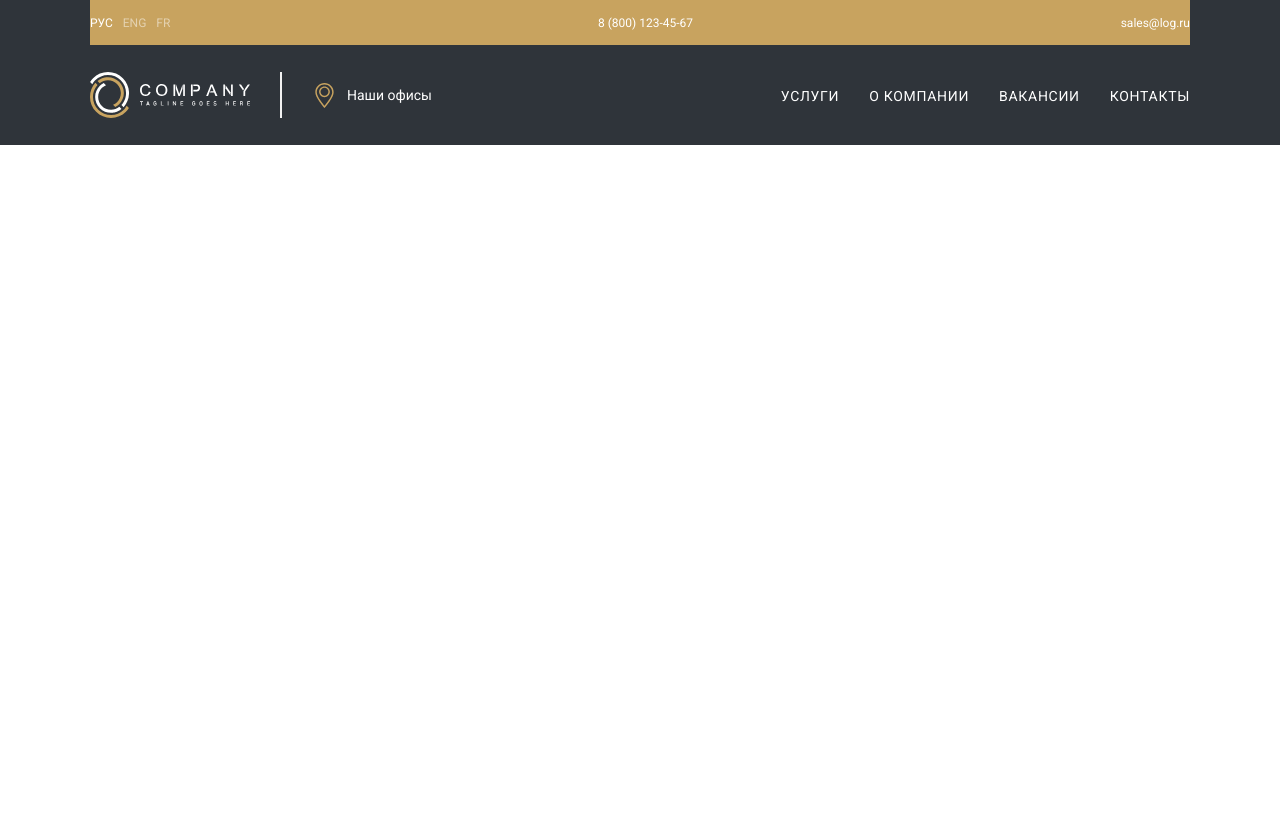
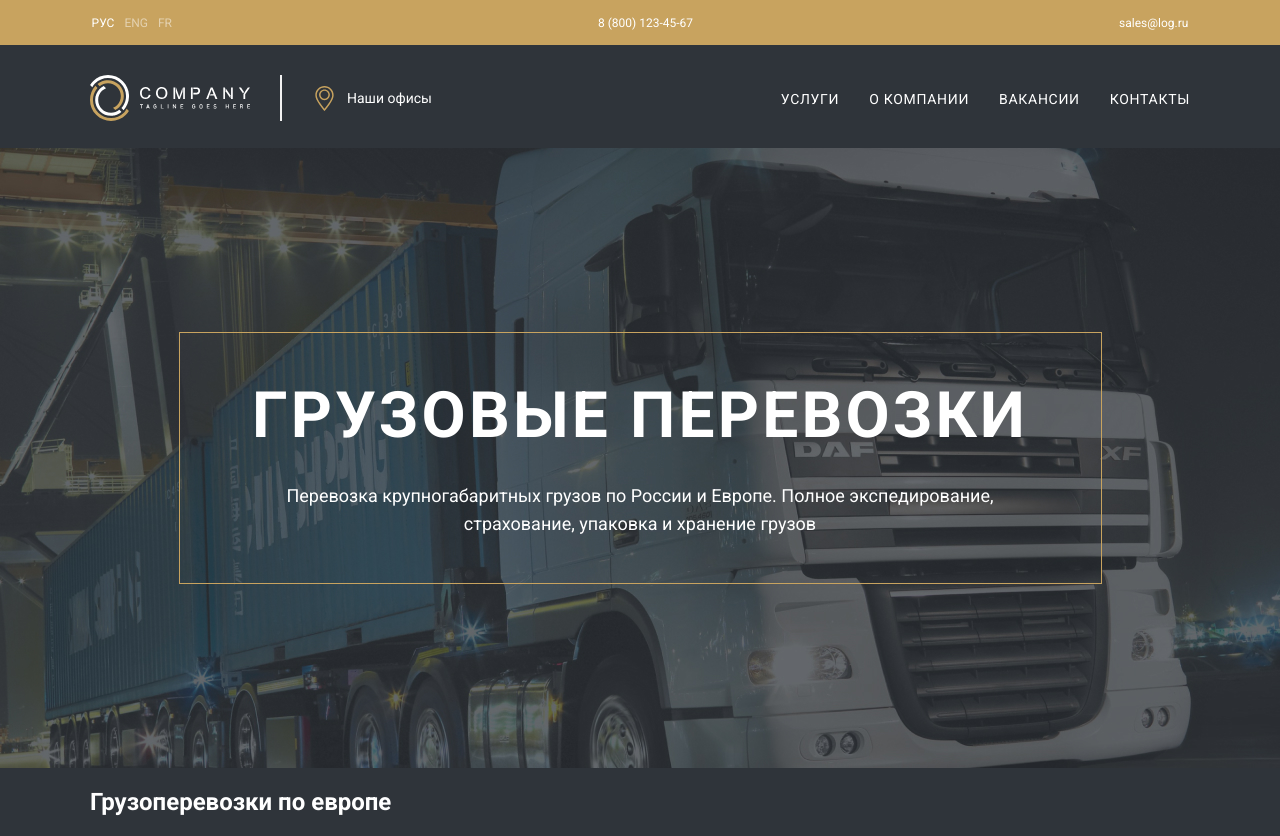
Before and after one commit to qann1st/gruzoperevozki, a plain HTML site: page index.html in a window 1280 px wide. Before the commit the page ends 800 px from the top, so only its background shows below. Drawn offline with Linux system fonts and the light colour scheme.

Commit message:
feat: add section info

```diff
--- a/blocks/header.css
+++ b/blocks/header.css
@@ -1,11 +1,12 @@
 .header {
   display: flex;
   align-items: center;
+  max-width: 1100px;
   width: 100%;
   height: 46px;
-  margin: 0;
-  padding: 27px 0;
   justify-content: space-between;
+  margin: 0 0 27px;
+  padding: 0;
 }
 
 .header__logo {
--- a/blocks/info.css
+++ b/blocks/info.css
@@ -1,10 +1,14 @@
 .info {
   display: flex;
   align-items: center;
-  justify-content: space-between;
+  justify-content: center;
+  width: 100%;
+  height: 13px;
+  gap: 426px;
   background-color: #c8a35f;
-  height: 45px;
-  width: 100%;
+  margin: 0 0 30px;
+  padding: 16px 0;
+  left: 0;
 }
 
 .info__lang-selector {
--- a/blocks/intro.css
+++ b/blocks/intro.css
@@ -1,13 +1,39 @@
 .intro {
-
+  display: flex;
+  justify-content: center;
+  align-items: center;
+  background-image: url(../images/intro.jpg);
+  background-position: center;
+  overflow: hidden;
+  background-repeat: no-repeat;
+  width: 100%;
+  height: 620px;
+  left: 0;
+  top: 145px;
 }
 
-.intro__background {
-  background-image: url(../images/first-screen.png);
-  background-size: 100%;
-  width: 100%;
-  background-repeat: no-repeat;
-  height: 620px;
-  position: absolute;
-  left: 0;
+.intro__info {
+  border: 1px solid #c8a35f;
+  padding: 45px 72px;
 }
+
+.intro__title {
+  font-weight: 700;
+  font-size: 64px;
+  line-height: 75px;
+  text-align: center;
+  letter-spacing: 0.05em;
+  text-transform: uppercase;
+  margin: 0;
+  padding: 0;
+}
+
+.intro__subtitle {
+  font-weight: 400;
+  font-size: 18px;
+  line-height: 28px;
+  text-align: center;
+  max-width: 777px;
+  margin: 29px 0 0;
+  padding: 0;
+}
--- a/blocks/page.css
+++ b/blocks/page.css
@@ -6,4 +6,5 @@
   display: flex;
   justify-content: center;
   color: #fff;
+  min-width: 768px;
 }
--- a/index.html
+++ b/index.html
@@ -9,7 +9,6 @@
   </head>
   <body class="page">
     <div class="wrapper">
-      <div class="content">
       <section class="info">
         <ul class="info__lang-selector">
           <li>
@@ -45,7 +44,20 @@
         </nav>
       </header>
       <section class="intro">
-            <div class="intro__background"></div>
+        <div class="intro__info">
+          <h1 class="intro__title">Грузовые перевозки</h1>
+          <p class="intro__subtitle">
+            Перевозка крупногабаритных грузов по России и Европе. Полное
+            экспедирование, страхование, упаковка и хранение грузов
+          </p>
+        </div>
+      </section>
+      <div class="content">
+        <section class="services">
+          <div class="services__info">
+            <div class="services__info_line"></div>
+            <h2 class="services__title">Грузоперевозки по европе</h2>
+          </div>
         </section>
       </div>
     </div>
--- a/pages/index.css
+++ b/pages/index.css
@@ -6,3 +6,4 @@
 @import url(../blocks/info.css);
 @import url(../blocks/header.css);
 @import url(../blocks/intro.css);
+@import url(../blocks/services.css);
```
Also changed, not shown: blocks/services.css (added). Lines whose indentation alone changed are shown as unchanged.
